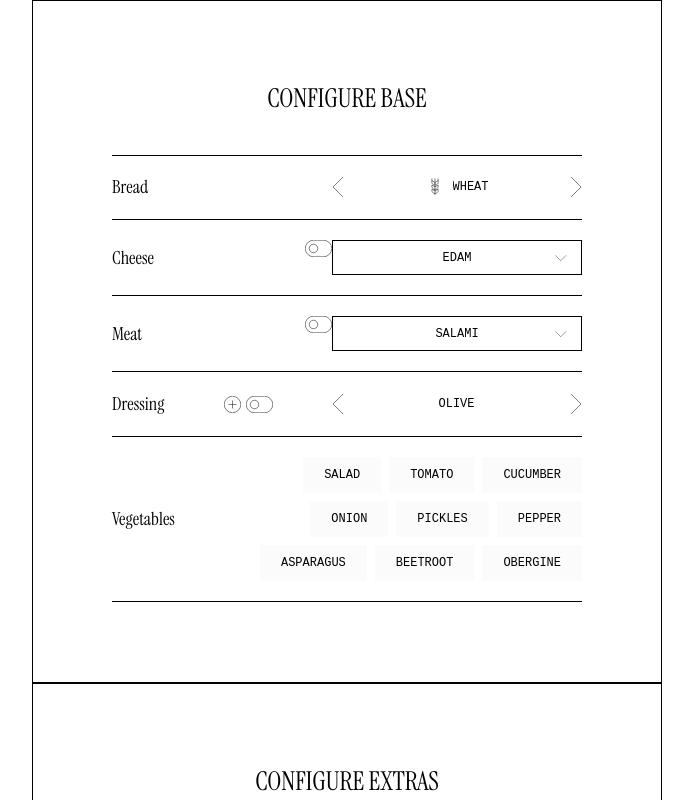
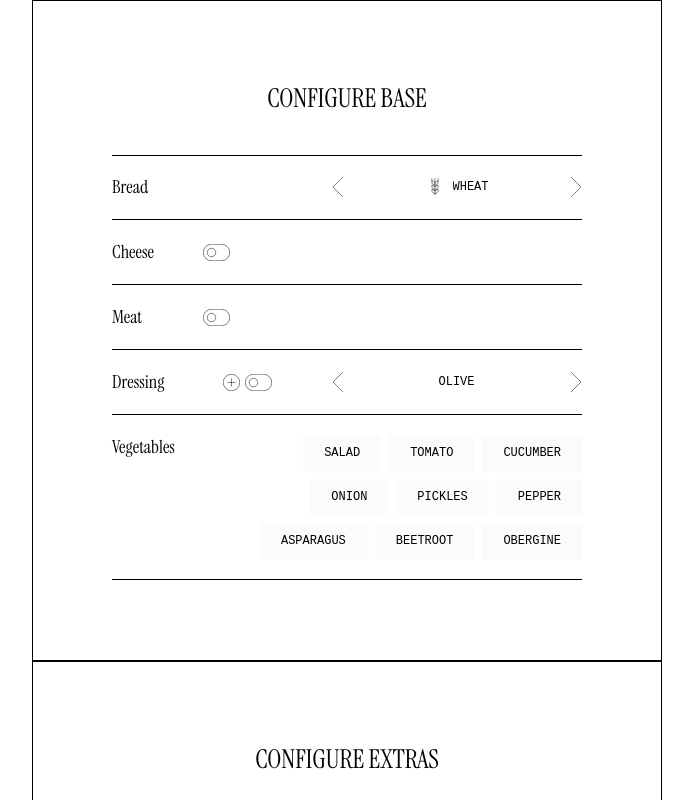
Before and after one commit to CharlesSquirel/panini-creator, a React (Vite) app: page / in a window 1280 px wide. Shown: the top 800 px of the page, without its empty margins (293-986 px from the left). Built offline with nearby package versions, Linux system fonts and the light colour scheme; a web font is replaced by a local one.

Commit message:
feat: styling Select Input, handleOnSelect refactor

```diff
--- a/src/App.tsx
+++ b/src/App.tsx
@@ -33,7 +33,7 @@ const App: React.FC = () => {
         <VegetablesSelect />
       </FormContainer>
       <FormContainer title="Configure Extras">
-        <CarouselInput title="Egg" data={eggVariants} />
+        <SelectInput title="Egg" data={eggVariants} />
         <CheckboxInput title="Spreads" data={spreadVariant} />
         <RadioInput title="Serving" data={servingVariants} />
         <CheckboxInput title="Topping" data={toppingVariant} />
--- a/src/GlobalClasses.module.scss
+++ b/src/GlobalClasses.module.scss
@@ -1,6 +1,12 @@
 .inputTitle {
   font-size: 18px;
-  font-family: "Instrument Serif", serif;
+  font-family: 'Instrument Serif', serif;
+  align-self: flex-start;
+}
+
+.inputTitleSelect {
+  min-width: 53px;
+  margin-right: 38px;
 }
 
 .inputContainer {
@@ -13,9 +19,14 @@
   border-bottom: 0.5px solid var(--black);
 }
 
+.inputContainerSelect {
+  justify-content: flex-start;
+}
+
 .btnContainer {
   display: flex;
   gap: 5px;
+  width: 50px;
 }
 
 .arrow {
--- a/src/components/Buttons/TryAgainButton/TryAgainButton.tsx
+++ b/src/components/Buttons/TryAgainButton/TryAgainButton.tsx
@@ -2,7 +2,7 @@ import style from "./TryAgain.module.scss";
 
 const TryAgainButton = () => {
   return (
-    <button className={style.btn} type='reset'>
+    <button className={style.btn}>
       Start Again
     </button>
   );
--- a/src/components/Inputs/SelectInput/SelectInput.module.scss
+++ b/src/components/Inputs/SelectInput/SelectInput.module.scss
@@ -16,8 +16,12 @@
 .buttonAndInputContainer {
   display: flex;
   flex-direction: column;
+  align-items: flex-end;
+  gap: 15px;
 }
 
 .buttonAndInputRow {
   display: flex;
+  align-items: center;
+  gap: 80px;
 }
--- a/src/components/Inputs/SelectInput/SelectInput.tsx
+++ b/src/components/Inputs/SelectInput/SelectInput.tsx
@@ -1,5 +1,4 @@
 import { useState } from 'react';
-import { useFormContext } from 'react-hook-form';
 import style from './SelectInput.module.scss';
 import globalStyle from '@/GlobalClasses.module.scss';
 import SelectWithDropdown from '@/components/Inputs/SelectWithDropdown/SelectWithDropdown';
@@ -8,7 +7,6 @@ import SwitchButton from '@/components/Buttons/SwitchButton/SwitchButton';
 import { InputComponentProps } from '@/services/types';
 
 const SelectInput = ({ title, data }: InputComponentProps) => {
-  const { register, setValue } = useFormContext();
   const [isSelectActive, setIsSelectActive] = useState(false);
   const [selectCount, setSelectCount] = useState(0);
 
@@ -25,20 +23,20 @@ const SelectInput = ({ title, data }: InputComponentProps) => {
   };
 
   return (
-    <div className={globalStyle.inputContainer}>
-      <h3 className={globalStyle.inputTitle}>{title}</h3>
+    <div className={`${globalStyle.inputContainer} ${globalStyle.inputContainerSelect}`}>
+      <h3 className={`${globalStyle.inputTitle} ${globalStyle.inputTitleSelect}`}>{title}</h3>
       <div className={style.buttonAndInputContainer}>
         <div className={style.buttonAndInputRow}>
           <div className={globalStyle.btnContainer}>
             <SwitchButton onClick={handleSwitchButton} isActive={isSelectActive} />
             {isSelectActive && <CircleButton type="add" onClick={handleSelectIncrement} />}
           </div>
-          <SelectWithDropdown data={data} />
+          {isSelectActive && <SelectWithDropdown data={data} registerId={0}/>}
         </div>
         {Array.from({ length: selectCount }, (_, index) => (
-          <div className={style.buttonAndInputRow}>
+          <div className={style.buttonAndInputRow} key={index}>
             <CircleButton type="remove" onClick={handleSelectDecrement} />
-            <SelectWithDropdown data={data} key={index} />
+            <SelectWithDropdown data={data} key={index} registerId={index + 1}/>
           </div>
         ))}
       </div>
--- a/src/components/Inputs/SelectWithDropdown/SelectWithDropdown.tsx
+++ b/src/components/Inputs/SelectWithDropdown/SelectWithDropdown.tsx
@@ -7,11 +7,13 @@ import { useFormContext } from 'react-hook-form';
 
 interface ISelectDropdown {
   data: string[];
+  registerId: number;
 }
 
-const SelectWithDropdown = ({ data }: ISelectDropdown) => {
+const SelectWithDropdown = ({ data, registerId }: ISelectDropdown) => {
   const { register, setValue } = useFormContext();
   const dropdownRef = useRef<HTMLDivElement>(null);
+  const inputRef = useRef<HTMLInputElement>(null)
   const [isDropdownActive, setIsDropdownActive] = useState(false);
   const [registerName, setRegisterName] = useState('');
 
@@ -29,6 +31,10 @@ const SelectWithDropdown = ({ data }: ISelectDropdown) => {
         setRegisterName('base.egg');
         break;
     }
+
+    if (inputRef.current) {
+      inputRef.current.value = data[0]
+    }
   }, []);
 
   const handleOnClick = () => {
@@ -37,14 +43,17 @@ const SelectWithDropdown = ({ data }: ISelectDropdown) => {
 
   const handleSetValue = (e: React.MouseEvent<HTMLLIElement, MouseEvent>) => {
     const elementValue = e.currentTarget.textContent;
-    setValue(registerName, elementValue);
+    setValue(`${registerName}.${registerId}`, elementValue);
+    if (inputRef.current && elementValue) {
+      inputRef.current.value = elementValue
+    }
   };
 
   useOutsideClick(dropdownRef, () => setIsDropdownActive(false));
 
   return (
     <div className={style.inputSelectBox} onClick={handleOnClick} ref={dropdownRef}>
-      <input type="text" className={style.select} value={data[0]} />
+      <input type="text" className={style.select} ref={inputRef}/>
       {isDropdownActive && (
         <ul className={style.container}>
           {data.slice(1).map((item, index) => (
```
